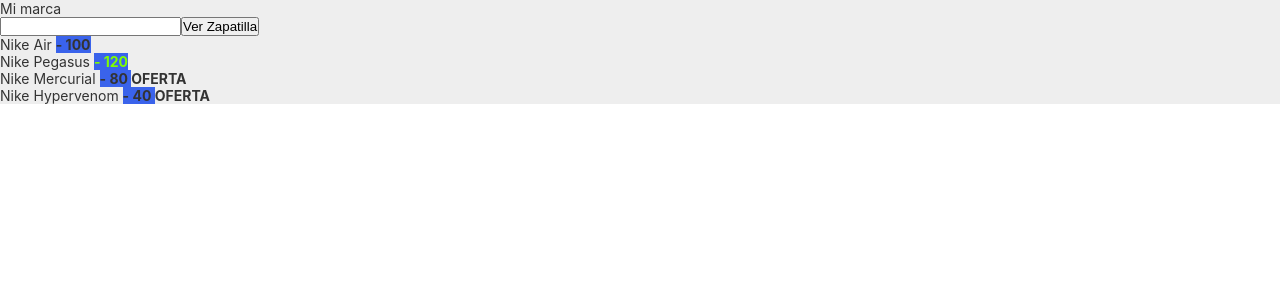
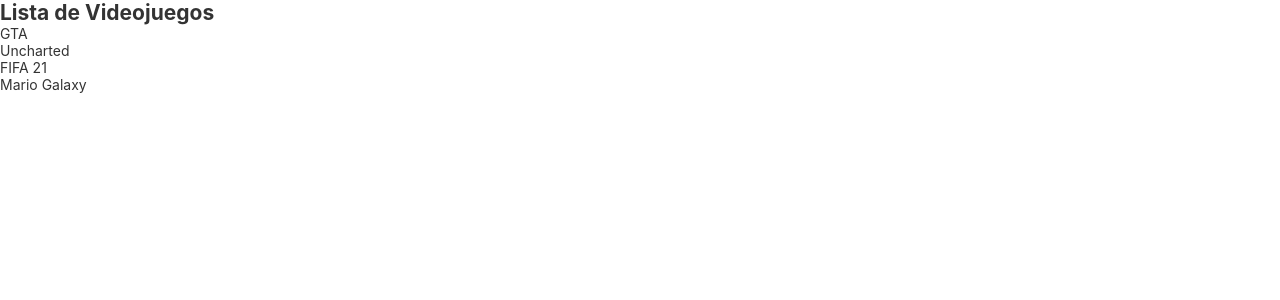
Before and after one commit to Felixmp7/Master-JS, an Angular app in the folder angular-app/: page / in a window 1280 px wide. Shown: the top 300 px of the page. Built offline with nearby package versions, Linux system fonts and the light colour scheme.

Commit message:
Practica implementacion de rutas

```diff
--- a/angular-app/src/app/app-routing.module.ts
+++ b/angular-app/src/app/app-routing.module.ts
@@ -1,7 +1,13 @@
 import { NgModule } from '@angular/core';
 import { RouterModule, Routes } from '@angular/router';
+import { VideoGame } from './videogame/videogame.component';
+import { ZapatillaComponent } from './zapatilla/zapatilla.component';
 
-const routes: Routes = [];
+const routes: Routes = [
+  { path: 'zapatilla', component: ZapatillaComponent },
+  { path: 'videoGame', component: VideoGame },
+  { path: '**', component: VideoGame },
+];
 
 @NgModule({
   imports: [RouterModule.forRoot(routes)],
--- a/angular-app/src/app/app.component.html
+++ b/angular-app/src/app/app.component.html
@@ -10,7 +10,4 @@
     -moz-osx-font-smoothing: grayscale;
   }
 </style>
-<div [ngStyle]="{'background': config.bg}">
-  <zapatilla></zapatilla>
-</div>
 <router-outlet></router-outlet>
```
